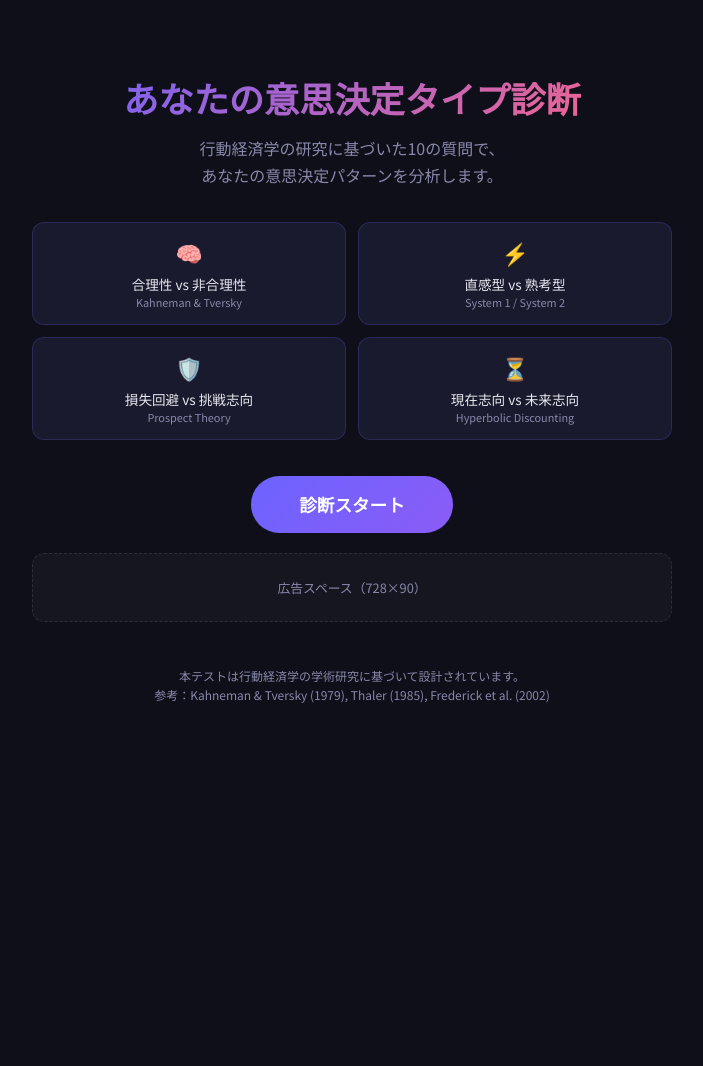
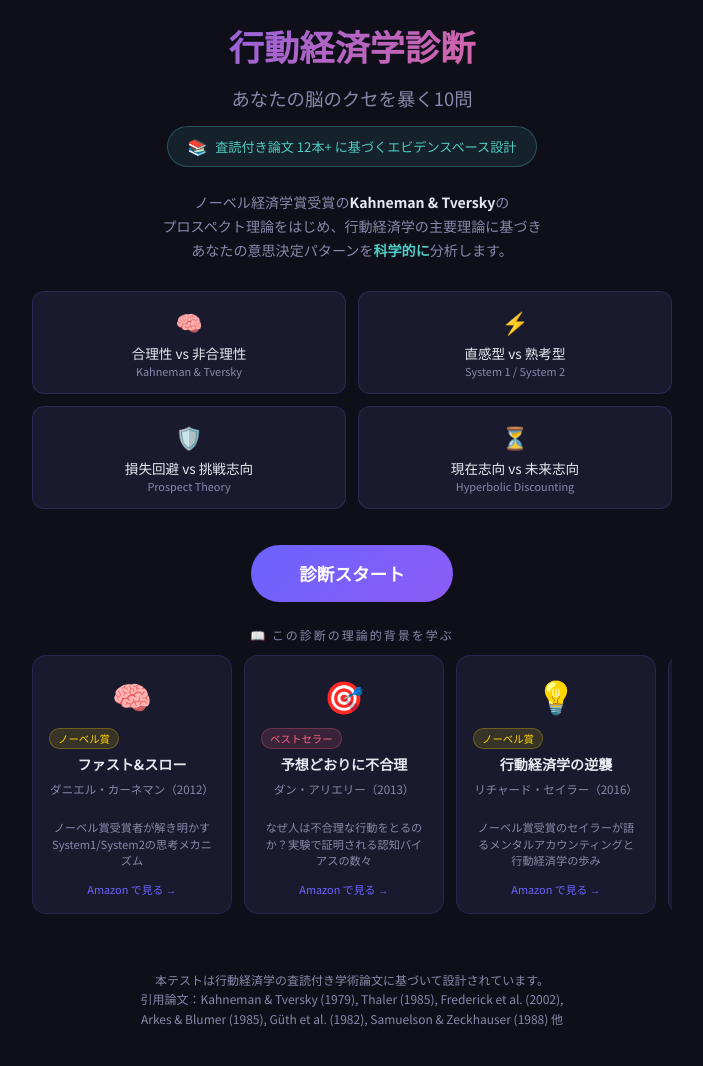
Before and after one commit to MOGURA00/behavioral-economics-game, a plain HTML site: page index.html in a window 1280 px wide. Shown: the whole page, without its empty margins (288-991 px from the left). Before the commit the page ends 800 px from the top, so only its background shows below. Drawn offline with Linux system fonts and the light colour scheme.

Commit message:
Add files via upload

```diff
--- a/index.html
+++ b/index.html
@@ -3,16 +3,16 @@
 <head>
 <meta charset="UTF-8">
 <meta name="viewport" content="width=device-width, initial-scale=1.0">
-<title>あなたの意思決定タイプ診断 — 行動経済学ゲーム</title>
-<meta name="description" content="行動経済学の研究に基づいた10問の診断ゲーム。あなたの合理性、直感型か熟考型か、損失回避の傾向、現在志向か未来志向かを無料で診断します。Kahneman & Tverskyのプロスペクト理論がベース。">
-<meta name="keywords" content="行動経済学,意思決定,心理テスト,診断,プロスペクト理論,バイアス,System1,System2,損失回避,無料">
-<meta property="og:title" content="あなたの意思決定タイプ診断 — 行動経済学ゲーム">
-<meta property="og:description" content="たった10問であなたの意思決定パターンがわかる。行動経済学ベースの無料診断ゲーム。">
+<title>行動経済学診断 — あなたの脳のクセを暴く10問</title>
+<meta name="description" content="ノーベル賞受賞のKahneman & Tverskyのプロスペクト理論をはじめ、査読付き学術論文に基づいた10問の診断。あなたの合理性・直感力・損失回避・時間志向を科学的に分析します。">
+<meta name="keywords" content="行動経済学,意思決定,心理テスト,診断,プロスペクト理論,バイアス,System1,System2,損失回避,無料,エビデンス,科学的">
+<meta property="og:title" content="行動経済学診断 — あなたの脳のクセを暴く10問">
+<meta property="og:description" content="ノーベル賞理論に基づく10問であなたの意思決定パターンを科学的に診断。無料。">
 <meta property="og:type" content="website">
 <meta property="og:url" content="https://mogura00.github.io/behavioral-economics-game/">
 <meta name="twitter:card" content="summary_large_image">
-<meta name="twitter:title" content="あなたの意思決定タイプ診断">
-<meta name="twitter:description" content="行動経済学に基づく10問の診断ゲーム。あなたは合理的？直感型？無料で今すぐ診断。">
+<meta name="twitter:title" content="行動経済学診断 — あなたの脳のクセを暴く10問">
+<meta name="twitter:description" content="ノーベル賞理論ベースの行動経済学診断。10問であなたの判断パターンを科学的に分析。">
 <link rel="canonical" href="https://mogura00.github.io/behavioral-economics-game/">
 <style>
   @import url('https://fonts.googleapis.com/css2?family=Noto+Sans+JP:wght@300;400;600;700&display=swap');
@@ -345,15 +345,18 @@
     .axis-chip { padding: 10px 8px; font-size: 0.78em; }
   }
 
-  .ad-placeholder {
-    background: rgba(255,255,255,0.03);
-    border: 1px dashed rgba(255,255,255,0.1);
-    border-radius: 12px;
-    padding: 24px;
-    text-align: center;
-    color: var(--text-dim);
-    font-size: 0.8em;
-    margin: 20px 0;
+  .book-recommendations::-webkit-scrollbar,
+  .book-recommendations div::-webkit-scrollbar {
+    height: 4px;
+  }
+  .book-recommendations::-webkit-scrollbar-thumb,
+  .book-recommendations div::-webkit-scrollbar-thumb {
+    background: rgba(108,99,255,0.3);
+    border-radius: 2px;
+  }
+  .book-recommendations::-webkit-scrollbar-track,
+  .book-recommendations div::-webkit-scrollbar-track {
+    background: transparent;
   }
 
   footer {
@@ -370,10 +373,18 @@
 <div class="container">
 
   <div id="start-screen">
-    <h1>あなたの意思決定タイプ診断</h1>
-    <p class="subtitle">
-      行動経済学の研究に基づいた10の質問で、<br>
-      あなたの意思決定パターンを分析します。
+    <h1>行動経済学診断</h1>
+    <p class="subtitle" style="font-size:1.15em; margin-bottom:12px;">
+      あなたの脳のクセを暴く10問
+    </p>
+    <div class="evidence-badge" style="display:inline-flex; align-items:center; gap:8px; background:rgba(78,205,196,0.1); border:1px solid rgba(78,205,196,0.3); border-radius:50px; padding:8px 20px; margin-bottom:24px; font-size:0.82em;">
+      <span style="font-size:1.2em;">📚</span>
+      <span style="color:var(--green);">査読付き論文 12本+ に基づくエビデンスベース設計</span>
+    </div>
+    <p class="subtitle" style="font-size:0.88em; margin-bottom:28px; color:var(--text-dim);">
+      ノーベル経済学賞受賞の<strong style="color:var(--text);">Kahneman & Tversky</strong>の<br>
+      プロスペクト理論をはじめ、行動経済学の主要理論に基づき<br>
+      あなたの意思決定パターンを<strong style="color:var(--green);">科学的に</strong>分析します。
     </p>
 
     <div class="axes-preview">
@@ -401,11 +412,15 @@
 
     <button class="btn-primary" onclick="startGame()">診断スタート</button>
 
-    <div class="ad-placeholder">広告スペース（728×90）</div>
+    <div class="book-recommendations" id="start-books" style="margin:24px 0;">
+      <p style="font-size:0.75em; color:var(--text-dim); margin-bottom:12px; text-transform:uppercase; letter-spacing:2px;">📖 この診断の理論的背景を学ぶ</p>
+      <div style="display:flex; gap:12px; overflow-x:auto; padding-bottom:8px;" id="book-carousel-start"></div>
+    </div>
 
     <footer>
-      本テストは行動経済学の学術研究に基づいて設計されています。<br>
-      参考：Kahneman & Tversky (1979), Thaler (1985), Frederick et al. (2002)
+      本テストは行動経済学の査読付き学術論文に基づいて設計されています。<br>
+      引用論文：Kahneman & Tversky (1979), Thaler (1985), Frederick et al. (2002),<br>
+      Arkes & Blumer (1985), Güth et al. (1982), Samuelson & Zeckhauser (1988) 他
     </footer>
   </div>
 
@@ -437,7 +452,10 @@
 
     <div id="insights"></div>
 
-    <div class="ad-placeholder">広告スペース（300×250）</div>
+    <div class="book-recommendations" style="margin:24px 0;">
+      <p style="font-size:0.75em; color:var(--text-dim); margin-bottom:12px; text-transform:uppercase; letter-spacing:2px;">📖 あなたの結果をもっと深く理解する</p>
+      <div style="display:flex; gap:12px; overflow-x:auto; padding-bottom:8px;" id="book-carousel-result"></div>
+    </div>
 
     <div class="share-section">
       <button class="btn-secondary" onclick="shareResult()">結果をシェア</button>
@@ -1388,10 +1406,10 @@ function generateInsights(rational, system, challengeOriented, future) {
 
 function shareResult() {
   const typeName = document.getElementById('type-name').textContent;
-  const text = `行動経済学テストの結果、私は「${typeName}」でした！あなたもやってみて→`;
+  const text = `行動経済学診断の結果、私は「${typeName}」でした！あなたの脳のクセも暴かれる→`;
 
   if (navigator.share) {
-    navigator.share({ title: 'あなたの意思決定タイプ診断', text: text });
+    navigator.share({ title: '行動経済学診断 — あなたの脳のクセを暴く10問', text: text });
   } else if (navigator.clipboard) {
     navigator.clipboard.writeText(text).then(() => {
       alert('結果をクリップボードにコピーしました！SNSに貼り付けてシェアしてください。');
@@ -1405,6 +1423,105 @@ function retryGame() {
   document.getElementById('result-screen').style.display = 'none';
   startGame();
 }
+
+// ============================================================
+// 行動経済学の著書カルーセル
+// ============================================================
+
+const books = [
+  {
+    title: "ファスト&スロー",
+    author: "ダニエル・カーネマン",
+    year: "2012",
+    desc: "ノーベル賞受賞者が解き明かすSystem1/System2の思考メカニズム",
+    tag: "ノーベル賞",
+    tagColor: "#ffd700",
+    amazon: "https://www.amazon.co.jp/dp/4150504105",
+    emoji: "🧠"
+  },
+  {
+    title: "予想どおりに不合理",
+    author: "ダン・アリエリー",
+    year: "2013",
+    desc: "なぜ人は不合理な行動をとるのか？実験で証明される認知バイアスの数々",
+    tag: "ベストセラー",
+    tagColor: "#ff6584",
+    amazon: "https://www.amazon.co.jp/dp/4150504008",
+    emoji: "🎯"
+  },
+  {
+    title: "行動経済学の逆襲",
+    author: "リチャード・セイラー",
+    year: "2016",
+    desc: "ノーベル賞受賞のセイラーが語るメンタルアカウンティングと行動経済学の歩み",
+    tag: "ノーベル賞",
+    tagColor: "#ffd700",
+    amazon: "https://www.amazon.co.jp/dp/4152096586",
+    emoji: "💡"
+  },
+  {
+    title: "実践 行動経済学",
+    author: "セイラー & サンスティーン",
+    year: "2009",
+    desc: "ナッジ理論の原典。選択設計で行動を変える方法を解説",
+    tag: "政策活用",
+    tagColor: "#4ecdc4",
+    amazon: "https://www.amazon.co.jp/dp/4532354218",
+    emoji: "🔧"
+  },
+  {
+    title: "選択の科学",
+    author: "シーナ・アイエンガー",
+    year: "2010",
+    desc: "「ジャムの法則」で有名。選択のパラドックスと意思決定の心理学",
+    tag: "TED人気",
+    tagColor: "#a29bfe",
+    amazon: "https://www.amazon.co.jp/dp/4167651866",
+    emoji: "🍯"
+  },
+  {
+    title: "NOISE",
+    author: "カーネマン, シボニー & サンスティーン",
+    year: "2021",
+    desc: "バイアスの次はノイズ。判断のばらつきが引き起こす問題を解明",
+    tag: "最新研究",
+    tagColor: "#6c63ff",
+    amazon: "https://www.amazon.co.jp/dp/4152101032",
+    emoji: "📊"
+  }
+];
+
+function renderBookCarousel(containerId) {
+  const container = document.getElementById(containerId);
+  if (!container) return;
+  container.innerHTML = '';
+
+  books.forEach(book => {
+    const card = document.createElement('a');
+    card.href = book.amazon;
+    card.target = '_blank';
+    card.rel = 'noopener noreferrer';
+    card.style.cssText = 'min-width:200px; max-width:200px; background:var(--card); border:1px solid rgba(108,99,255,0.15); border-radius:14px; padding:16px; text-decoration:none; color:var(--text); display:flex; flex-direction:column; gap:6px; transition:transform 0.2s, border-color 0.2s; flex-shrink:0;';
+    card.onmouseover = () => { card.style.transform='translateY(-3px)'; card.style.borderColor='var(--accent1)'; };
+    card.onmouseout = () => { card.style.transform=''; card.style.borderColor='rgba(108,99,255,0.15)'; };
+
+    card.innerHTML = `
+      <div style="font-size:2em; margin-bottom:4px;">${book.emoji}</div>
+      <div style="display:inline-block; background:${book.tagColor}22; color:${book.tagColor}; font-size:0.65em; padding:2px 8px; border-radius:20px; border:1px solid ${book.tagColor}44; width:fit-content;">${book.tag}</div>
+      <div style="font-weight:700; font-size:0.88em; line-height:1.4;">${book.title}</div>
+      <div style="font-size:0.72em; color:var(--text-dim);">${book.author}（${book.year}）</div>
+      <div style="font-size:0.7em; color:var(--text-dim); line-height:1.5; margin-top:auto;">${book.desc}</div>
+      <div style="font-size:0.68em; color:var(--accent1); margin-top:6px;">Amazon で見る →</div>
+    `;
+    container.appendChild(card);
+  });
+}
+
+// ページ読み込み時にカルーセルを生成
+document.addEventListener('DOMContentLoaded', () => {
+  renderBookCarousel('book-carousel-start');
+  renderBookCarousel('book-carousel-result');
+});
 </script>
 
 </body>
```
